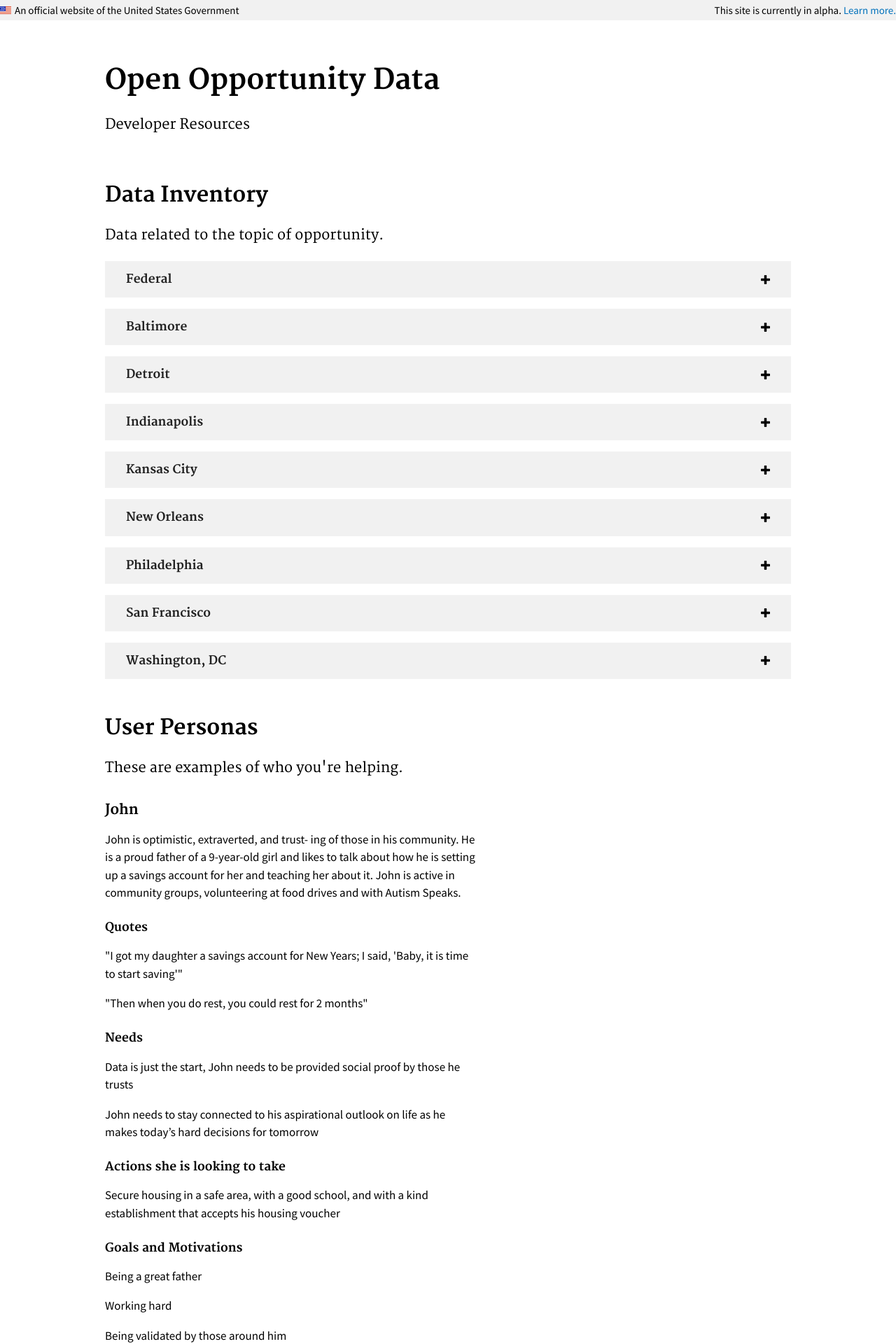
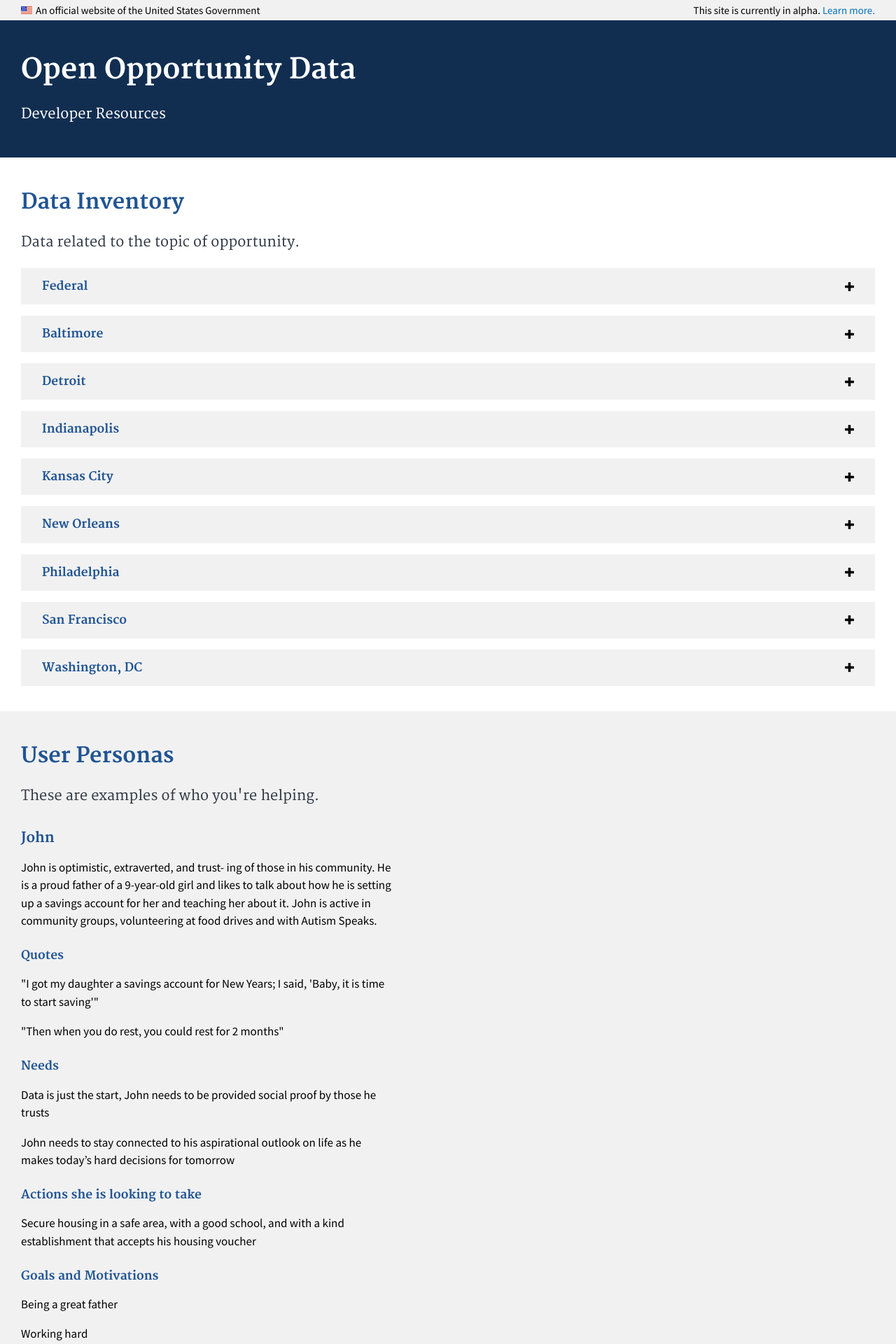
Before and after one commit to presidential-innovation-fellows/open-opportunity-data, a Jekyll site: the page built from index.html, in a window 1280 px wide. Shown: the top 1920 px of the page at 70% size. Built offline with Jekyll 4.4.1, drawn with Linux system fonts in a browser that asks for light colours.

Commit message:
More styling

```diff
--- a/_includes/disclaimer.html
+++ b/_includes/disclaimer.html
@@ -1,4 +1,3 @@
-<header>
 <aside class="usa-disclaimer">
   <span class="usa-disclaimer-official">
     <img class="usa-flag_icon"
@@ -8,4 +7,3 @@
   </span>
   <span class="usa-disclaimer-stage">This site is currently in alpha. <a href="https://18f.gsa.gov/dashboard/stages/#alpha">Learn more.</a></span>
 </aside>
-</header>
--- a/_layouts/default.html
+++ b/_layouts/default.html
@@ -5,8 +5,6 @@
   {% include head.html %}
 
   <body>
-
-    {% include disclaimer.html %}
 
     <main class="usa-content">
       {{ content }}
--- a/css/main.scss
+++ b/css/main.scss
@@ -6,3 +6,47 @@
 // Import partials from `sass_dir` (defaults to `_sass`)
 // These are the U.S. Design Standards variables (color definitions, etc.)
 @import "core/variables";
+
+h1, h2, h3, h4, h5, h6 {
+  color: $color-primary-darker;
+}
+
+main > article,
+.banner {
+  overflow: auto; /* defeat margin collapse */
+}
+
+.usa-disclaimer,
+.banner > *,
+main > article > * {
+  padding-left: $site-margins;
+  padding-right: $site-margins;
+}
+
+.banner {
+  background-color: $color-primary-darkest;
+
+  & > * {
+    color: $color-white !important;
+  }
+
+  & > :first-child {
+    margin-top: $grid-margins * 1.5;
+  }
+
+  & > :last-child {
+    margin-bottom: $grid-margins * 1.5;
+  }
+}
+
+.usa-font-lead {
+  color: $color-gray-dark;
+}
+
+article {
+  padding-bottom: $grid-margins;
+}
+
+article.alt {
+  background-color: $color-gray-lightest;
+}
--- a/index.html
+++ b/index.html
@@ -2,19 +2,19 @@
 layout: default
 ---
 
-<div class="usa-grid">
+<header>
+  {% include disclaimer.html %}
 
-  <header class="usa-width-one-whole">
+  <div class="banner">
     <h1>Open Opportunity Data</h1>
     <p class="usa-font-lead">Developer Resources</p>
-  </header>
+  </div>
+</header>
 
-  <article class="usa-width-one-whole">
-    {% include_relative index_includes/data-inventory.html %}
-  </article>
+<article>
+  {% include_relative index_includes/data-inventory.html %}
+</article>
 
-  <article class="usa-width-one-whole">
-    {% include_relative index_includes/personas.html %}
-  </article>
-
-</div>
+<article class="alt">
+  {% include_relative index_includes/personas.html %}
+</article>
```
Also changed, not shown: designstandards/assets/_scss/core/_variables.scss (line endings or trailing spaces). Lines whose indentation alone changed are shown as unchanged.
